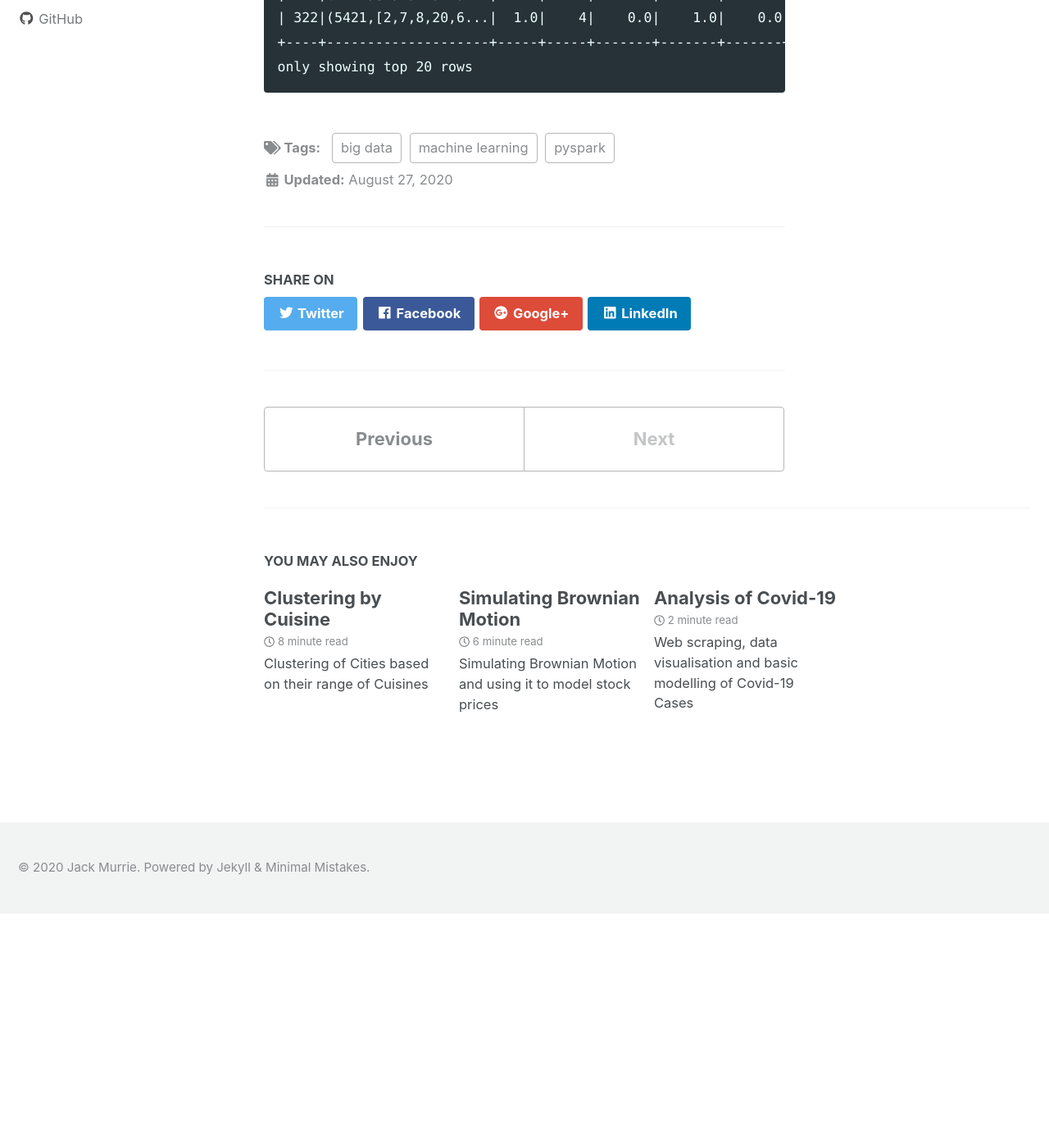
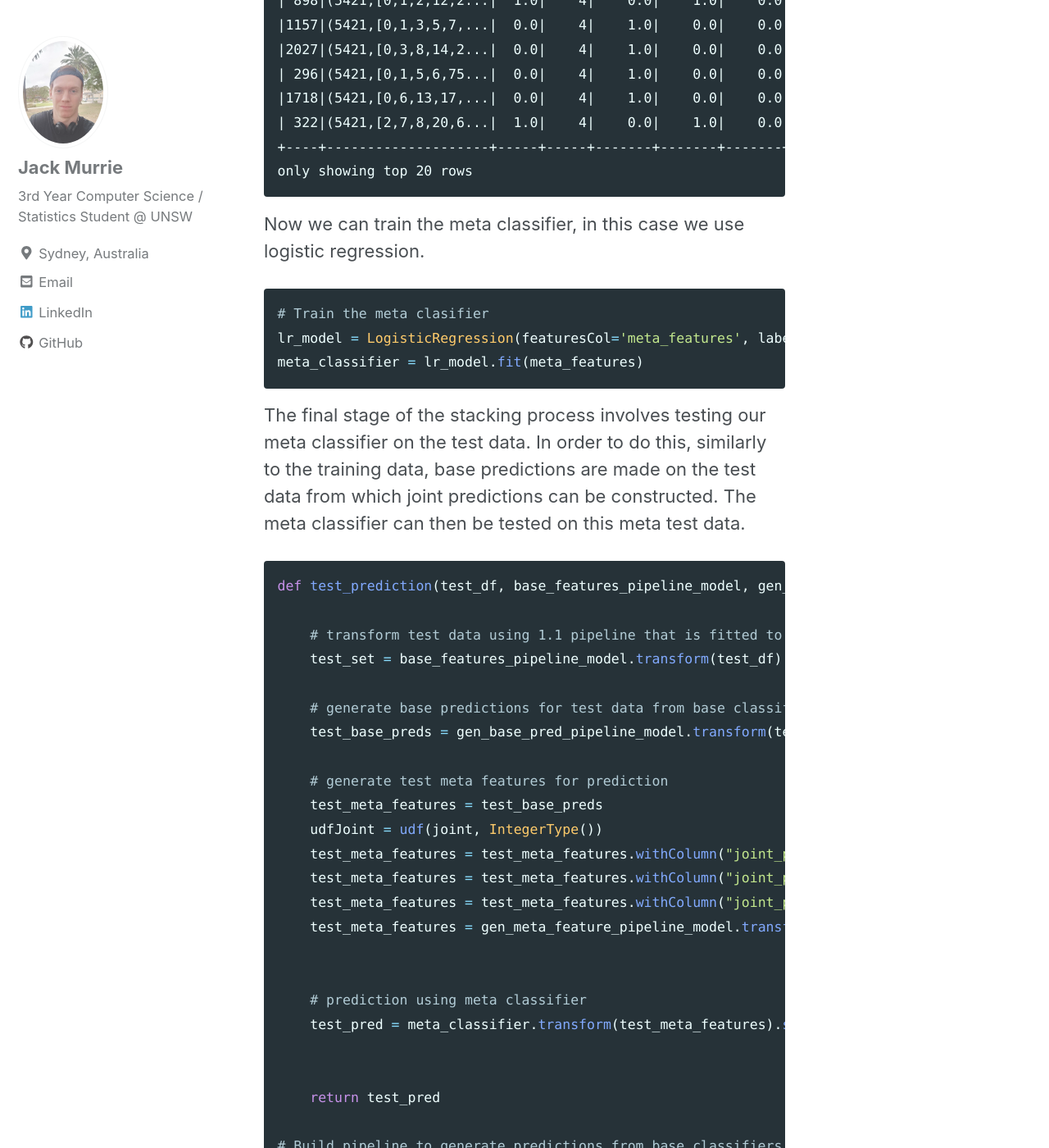
Before and after one commit to JackMurrie/JackMurrie.github.io, a Jekyll site: the page built from _posts/2020-08-27-stacking.md, in a window 1280 px wide and 1400 px high, scrolled down 11863 px. Shown: the whole window at 82% size. Built offline with Jekyll 4.4.1, drawn with Linux system fonts in a browser that asks for light colours; nearby versions of some CDN libraries; before the commit the page ends 12977 px from its top, so only the background shows below that; some of the changed text lies outside the part shown.

Commit message:
Update 2020-08-27-stacking.md

````diff
--- a/_posts/2020-08-27-stacking.md
+++ b/_posts/2020-08-27-stacking.md
@@ -289,6 +289,8 @@ meta_features.show()
     +----+--------------------+-----+-----+-------+-------+-------+---------+----------+---------+----------+---------+----------+------------+------------+------------+
     only showing top 20 rows
 
+We now need to transform our meta features in order to train our meta classifier, one-hot-encoding and a vector assembler are utilised to achieve this transform.
+
 ```python
 # build onehotencoder and vectorassembler pipeline
 onehot_encoder = OneHotEncoderEstimator(inputCols=['nb_pred_0', 'nb_pred_1', 'nb_pred_2', 'svm_pred_0', 'svm_pred_1', 'svm_pred_2', 'joint_pred_0', 'joint_pred_1', 'joint_pred_2'], outputCols=['vec{}'.format(i) for i in range(9)])
@@ -324,3 +326,53 @@ meta_features.show()
     | 322|(5421,[2,7,8,20,6...|  1.0|    4|    0.0|    1.0|    0.0|      0.0|       0.0|      1.0|       0.0|      0.0|       1.0|           0|           2|           1|(1,[0],[1.0])|(3,[2],[1.0])|(1,[0],[1.0])|    (1,[],[])|(3,[0],[1.0])|(1,[0],[1.0])|    (1,[],[])|(1,[0],[1.0])|(3,[1],[1.0])|(15,[0,2,3,4,6,11...|
     +----+--------------------+-----+-----+-------+-------+-------+---------+----------+---------+----------+---------+----------+------------+------------+------------+-------------+-------------+-------------+-------------+-------------+-------------+-------------+-------------+-------------+--------------------+
     only showing top 20 rows
+
+Now we can train the meta classifier, in this case we use logistic regression.
+
+```python
+# Train the meta clasifier
+lr_model = LogisticRegression(featuresCol='meta_features', labelCol='label', predictionCol='final_prediction', maxIter=20, regParam=1., elasticNetParam=0)
+meta_classifier = lr_model.fit(meta_features)
+```
+The final stage of the stacking process involves testing our meta classifier on the test data. In order to do this, similarly to the training data, base predictions are made on the test data from which joint predictions can be constructed. The meta classifier can then be tested on this meta test data.
+
+```python
+def test_prediction(test_df, base_features_pipeline_model, gen_base_pred_pipeline_model, gen_meta_feature_pipeline_model, meta_classifier):
+
+    # transform test data using 1.1 pipeline that is fitted to training data
+    test_set = base_features_pipeline_model.transform(test_df)
+
+    # generate base predictions for test data from base classifiers fitted to training data
+    test_base_preds = gen_base_pred_pipeline_model.transform(test_set).select('id', 'label', 'nb_pred_0', 'nb_pred_1','nb_pred_2', 'svm_pred_0', 'svm_pred_1','svm_pred_2')
+
+    # generate test meta features for prediction
+    test_meta_features = test_base_preds
+    udfJoint = udf(joint, IntegerType())
+    test_meta_features = test_meta_features.withColumn("joint_pred_0", udfJoint("nb_pred_0", "svm_pred_0"))
+    test_meta_features = test_meta_features.withColumn("joint_pred_1", udfJoint("nb_pred_1", "svm_pred_1"))
+    test_meta_features = test_meta_features.withColumn("joint_pred_2", udfJoint("nb_pred_2", "svm_pred_2"))
+    test_meta_features = gen_meta_feature_pipeline_model.transform(test_meta_features)
+
+
+    # prediction using meta classifier
+    test_pred = meta_classifier.transform(test_meta_features).select('id', 'label', 'final_prediction')
+
+
+    return test_pred
+
+# Build pipeline to generate predictions from base classifiers
+gen_base_pred_pipeline = Pipeline(stages=[nb_0, nb_1, nb_2, svm_0, svm_1, svm_2])
+gen_base_pred_pipeline_model = gen_base_pred_pipeline.fit(training_set)
+
+# Generate predictions
+pred_test = test_prediction(test_data, base_features_pipeline_model, gen_base_pred_pipeline_model, gen_meta_feature_pipeline_model, meta_classifier)
+```
+We can see from our evaluation that we have increased the accuracy of the logistic regression classifier.
+
+```python
+# Evaluation
+evaluator = MulticlassClassificationEvaluator(predictionCol="prediction",metricName='f1')
+print(evaluator.evaluate(pred_test, {evaluator.predictionCol:'final_prediction'}))
+spark.stop()
+```
+    0.7483312619309965
````
